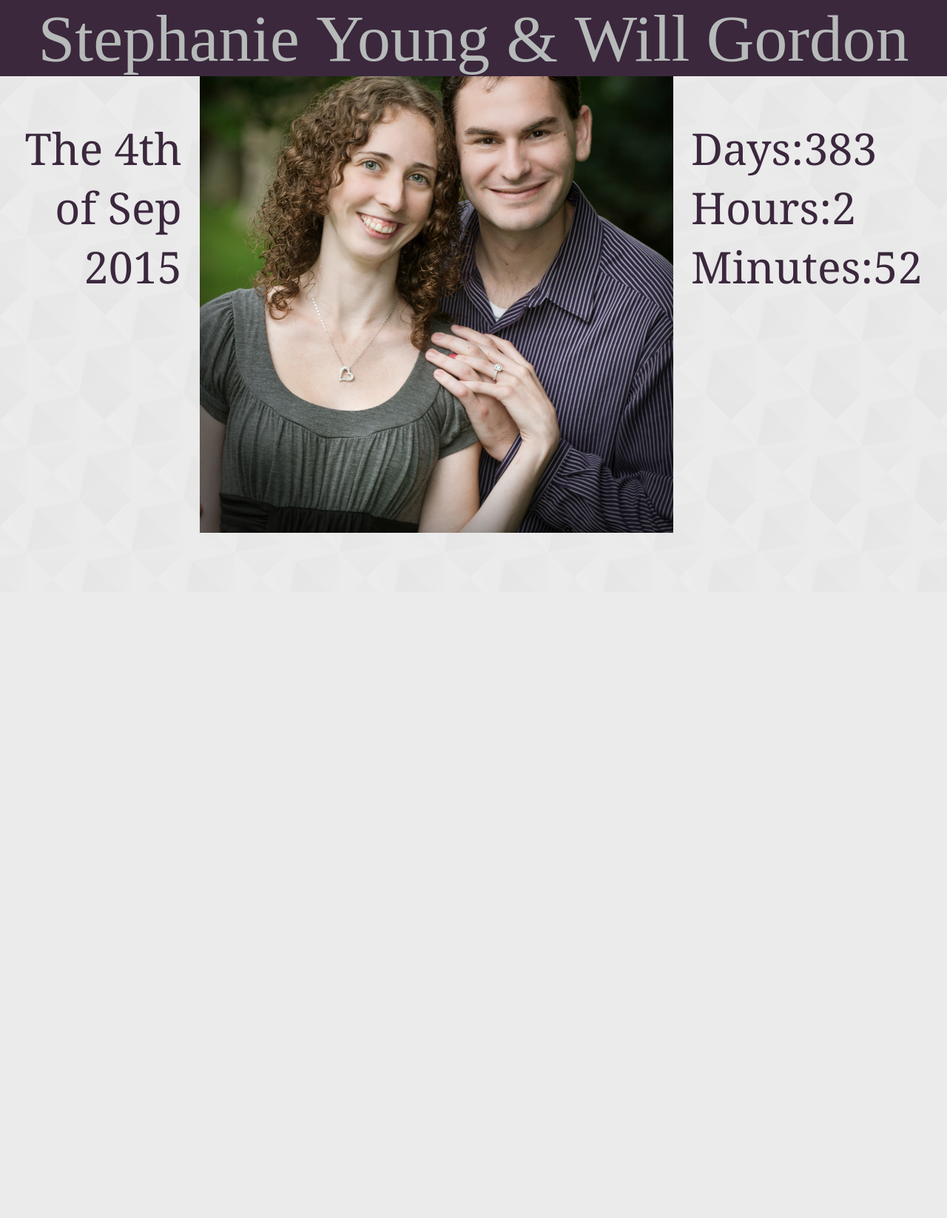
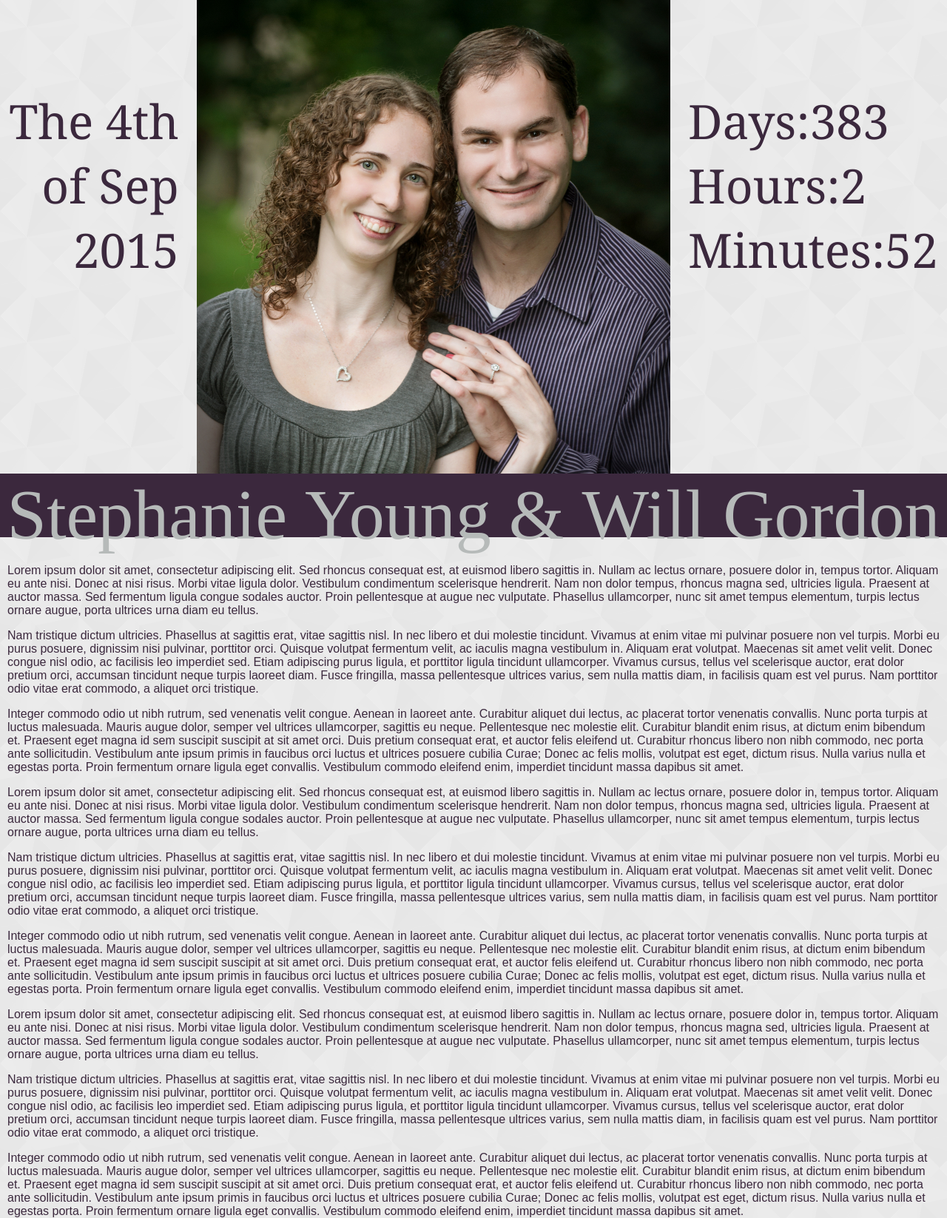
Before and after one commit to wpg4665/September, a Django app: page / in a window 1280 px wide. Shown: the whole page at 74% size. Before the commit the page ends 720 px from the top, so only its background shows below. Run offline with Django 3.2, Linux system fonts and the light colour scheme; some web fonts are replaced.

Commit message:
Quick save

```diff
--- a/Wedding/static/Wedding/style.css
+++ b/Wedding/static/Wedding/style.css
@@ -1,7 +1,6 @@
 body {
 	margin: 0;
 	overflow-x: hidden;
-	background: url(/media/bg.png);
 	color: #3B283D;
 }
 
@@ -41,14 +40,15 @@ header {
 		position: fixed;
 		width: 100%;
 		z-index: -10;
+		background: #FFF url(/media/bg.png);
 	}
 
 	/* These divs are the date and countdown containers */
 	#header-top > div {
 		display: inline-block;
 		vertical-align: top;
-		margin-top: 20vh;
-		font-size: 3.7em;
+		margin-top: 15vh;
+		font-size: 4em;
 		font-family: 'Crush', Georgia, serif;
 	}
 
@@ -57,6 +57,7 @@ header {
 		display: inline-block;
 		height: 90vh;
 		background-size: cover;
+		/* background-url and width set in @media */
 	}
 
 	/* Div specifically for the date */
@@ -75,19 +76,25 @@ header {
 		width: 100%;
 		background: #3B283D;
 		color: #B6BAB9;
-		font-size: 7vmax;
+		font-size: 6em;
+		margin-top: 80vh;
 	}
-
-#main-nav {
-	height: 10vh;
-	width: 100%;
-	position: absolute;
-	bottom: 0;
+/*
+	#main-nav {
+		height: 3em;
+		width: 100%;
+		background: #FFF url(/media/bg.png);
+	}
+*/
+section.container {
+	margin: -25px 0; /* Pushes banner backround right up to text base */
+	background: #FFF url(/media/bg.png);
 }
 
 #intro {
-	position: relative;
-	top: 100vh;
+	width: 1260px;
+	margin: 0 auto;
+	padding-top: 20px; /* gives sufficient clearence from banner to distinguish next section */
 }
 
 h1 {
--- a/Wedding/templates/Wedding/index.html
+++ b/Wedding/templates/Wedding/index.html
@@ -3,9 +3,44 @@
 {% block title %}Steph & Will{% endblock %}
 
 {% block content %}
-	{% include "Wedding/page_header.html" %}<!--
-	<div id="intro" class="image-block">
+	{% include "Wedding/page_header.html" %}
+	<section class="container">
+		<div id="intro" class="content-block">
 			<p>
+				Lorem ipsum dolor sit amet, consectetur adipiscing elit. Sed rhoncus consequat est, at euismod libero sagittis in. Nullam ac lectus ornare, posuere dolor in, tempus tortor.
+				Aliquam eu ante nisi. Donec at nisi risus. Morbi vitae ligula dolor. Vestibulum condimentum scelerisque hendrerit. Nam non dolor tempus, rhoncus magna sed, ultricies ligula.
+				Praesent at auctor massa. Sed fermentum ligula congue sodales auctor. Proin pellentesque at augue nec vulputate. Phasellus ullamcorper, nunc sit amet tempus elementum, turpis
+				lectus ornare augue, porta ultrices urna diam eu tellus.
+			</p><p>
+				Nam tristique dictum ultricies. Phasellus at sagittis erat, vitae sagittis nisl. In nec libero et dui molestie tincidunt. Vivamus at enim vitae mi pulvinar posuere non vel turpis.
+				Morbi eu purus posuere, dignissim nisi pulvinar, porttitor orci. Quisque volutpat fermentum velit, ac iaculis magna vestibulum in. Aliquam erat volutpat. Maecenas sit amet velit
+				velit. Donec congue nisl odio, ac facilisis leo imperdiet sed. Etiam adipiscing purus ligula, et porttitor ligula tincidunt ullamcorper. Vivamus cursus, tellus vel scelerisque
+				auctor, erat dolor pretium orci, accumsan tincidunt neque turpis laoreet diam. Fusce fringilla, massa pellentesque ultrices varius, sem nulla mattis diam, in facilisis quam est
+				vel purus. Nam porttitor odio vitae erat commodo, a aliquet orci tristique.
+			</p><p>
+				Integer commodo odio ut nibh rutrum, sed venenatis velit congue. Aenean in laoreet ante. Curabitur aliquet dui lectus, ac placerat tortor venenatis convallis. Nunc porta turpis
+				at luctus malesuada. Mauris augue dolor, semper vel ultrices ullamcorper, sagittis eu neque. Pellentesque nec molestie elit. Curabitur blandit enim risus, at dictum enim bibendum
+				et. Praesent eget magna id sem suscipit suscipit at sit amet orci. Duis pretium consequat erat, et auctor felis eleifend ut. Curabitur rhoncus libero non nibh commodo, nec porta
+				ante sollicitudin. Vestibulum ante ipsum primis in faucibus orci luctus et ultrices posuere cubilia Curae; Donec ac felis mollis, volutpat est eget, dictum risus. Nulla varius
+				nulla et egestas porta. Proin fermentum ornare ligula eget convallis. Vestibulum commodo eleifend enim, imperdiet tincidunt massa dapibus sit amet.
+			</p><p>
+				Lorem ipsum dolor sit amet, consectetur adipiscing elit. Sed rhoncus consequat est, at euismod libero sagittis in. Nullam ac lectus ornare, posuere dolor in, tempus tortor.
+				Aliquam eu ante nisi. Donec at nisi risus. Morbi vitae ligula dolor. Vestibulum condimentum scelerisque hendrerit. Nam non dolor tempus, rhoncus magna sed, ultricies ligula.
+				Praesent at auctor massa. Sed fermentum ligula congue sodales auctor. Proin pellentesque at augue nec vulputate. Phasellus ullamcorper, nunc sit amet tempus elementum, turpis
+				lectus ornare augue, porta ultrices urna diam eu tellus.
+			</p><p>
+				Nam tristique dictum ultricies. Phasellus at sagittis erat, vitae sagittis nisl. In nec libero et dui molestie tincidunt. Vivamus at enim vitae mi pulvinar posuere non vel turpis.
+				Morbi eu purus posuere, dignissim nisi pulvinar, porttitor orci. Quisque volutpat fermentum velit, ac iaculis magna vestibulum in. Aliquam erat volutpat. Maecenas sit amet velit
+				velit. Donec congue nisl odio, ac facilisis leo imperdiet sed. Etiam adipiscing purus ligula, et porttitor ligula tincidunt ullamcorper. Vivamus cursus, tellus vel scelerisque
+				auctor, erat dolor pretium orci, accumsan tincidunt neque turpis laoreet diam. Fusce fringilla, massa pellentesque ultrices varius, sem nulla mattis diam, in facilisis quam est
+				vel purus. Nam porttitor odio vitae erat commodo, a aliquet orci tristique.
+			</p><p>
+				Integer commodo odio ut nibh rutrum, sed venenatis velit congue. Aenean in laoreet ante. Curabitur aliquet dui lectus, ac placerat tortor venenatis convallis. Nunc porta turpis
+				at luctus malesuada. Mauris augue dolor, semper vel ultrices ullamcorper, sagittis eu neque. Pellentesque nec molestie elit. Curabitur blandit enim risus, at dictum enim bibendum
+				et. Praesent eget magna id sem suscipit suscipit at sit amet orci. Duis pretium consequat erat, et auctor felis eleifend ut. Curabitur rhoncus libero non nibh commodo, nec porta
+				ante sollicitudin. Vestibulum ante ipsum primis in faucibus orci luctus et ultrices posuere cubilia Curae; Donec ac felis mollis, volutpat est eget, dictum risus. Nulla varius
+				nulla et egestas porta. Proin fermentum ornare ligula eget convallis. Vestibulum commodo eleifend enim, imperdiet tincidunt massa dapibus sit amet.
+			</p><p>
 				Lorem ipsum dolor sit amet, consectetur adipiscing elit. Sed rhoncus consequat est, at euismod libero sagittis in. Nullam ac lectus ornare, posuere dolor in, tempus tortor.
 				Aliquam eu ante nisi. Donec at nisi risus. Morbi vitae ligula dolor. Vestibulum condimentum scelerisque hendrerit. Nam non dolor tempus, rhoncus magna sed, ultricies ligula.
 				Praesent at auctor massa. Sed fermentum ligula congue sodales auctor. Proin pellentesque at augue nec vulputate. Phasellus ullamcorper, nunc sit amet tempus elementum, turpis
@@ -24,6 +59,5 @@
 				nulla et egestas porta. Proin fermentum ornare ligula eget convallis. Vestibulum commodo eleifend enim, imperdiet tincidunt massa dapibus sit amet.
 			</p>
 		</div>
-	<div id="main-info" class="content-block"></div>
-	<footer></footer>-->
+	</section>
 {% endblock %}
--- a/Wedding/templates/Wedding/page_header.html
+++ b/Wedding/templates/Wedding/page_header.html
@@ -13,9 +13,9 @@
 		</div>
 	</section>
 	<section id="banner">
-		Stephanie&nbsp;Young &&nbsp;Will&nbsp;Gordon
-	</section><!--
-	<nav id="main-nav">
+		<span>Stephanie&nbsp;Young &&nbsp;Will&nbsp;Gordon</span>
+	</section>
+	<!--<nav id="main-nav">
 		<ul>
 			<li>Our Story</li>
 			<li>Wedding Party</li>
```
Lines whose indentation alone changed are shown as unchanged.
